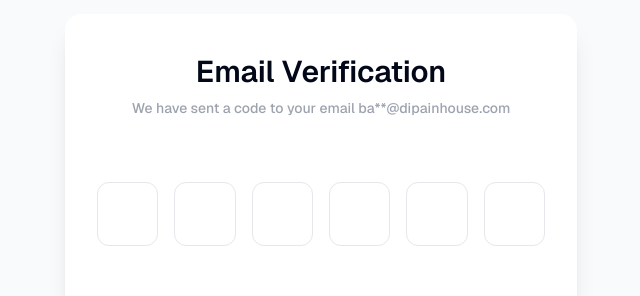
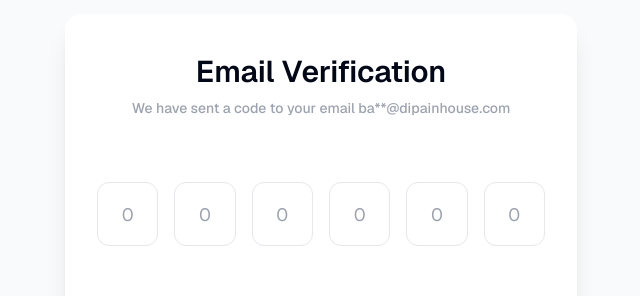
Before and after one commit to KennyMwendwaX/nextauth-authentication, a Next.js app: page /verify-email in a window 1280 px wide. Shown: the part 170-466 px from the top of the page, without its empty margins (319-959 px from the left). Built offline with nearby package versions, Linux system fonts and the light colour scheme; no server answers.

Commit message:
Integrated react-hook-form to verify code form

```diff
--- a/app/verify-email/page.tsx
+++ b/app/verify-email/page.tsx
@@ -1,24 +1,32 @@
 "use client";
 
-import React, { useState, useRef, ChangeEvent } from "react";
+import React from "react";
+import { useForm, Controller } from "react-hook-form";
+
+type FormData = {
+  code0: string;
+  code1: string;
+  code2: string;
+  code3: string;
+  code4: string;
+  code5: string;
+};
+
+const fieldNames = [
+  "code0",
+  "code1",
+  "code2",
+  "code3",
+  "code4",
+  "code5",
+] as const;
 
 export default function VerifyEmail() {
-  const [codes, setCodes] = useState(["", "", "", "", "", ""]);
-  const inputRefs = useRef<Array<HTMLInputElement | null>>(Array(6).fill(null));
+  const { control, handleSubmit } = useForm<FormData>();
 
-  const handleChange = (index: number, value: string) => {
-    const newCodes = [...codes];
-    newCodes[index] = value;
-
-    setCodes(newCodes);
-
-    if (
-      value !== "" &&
-      index < codes.length - 1 &&
-      inputRefs.current[index + 1]
-    ) {
-      inputRefs.current[index + 1]?.focus();
-    }
+  const onSubmit = (data: FormData) => {
+    const concatenatedCode = Object.values(data).join("");
+    console.log(concatenatedCode);
   };
 
   return (
@@ -37,20 +45,24 @@ export default function VerifyEmail() {
               </div>
 
               <div>
-                <form>
+                <form onSubmit={handleSubmit(onSubmit)}>
                   <div className="flex flex-col space-y-16">
                     <div className="flex flex-row items-center justify-between mx-auto w-full max-w-md space-x-4">
-                      {codes.map((code, index) => (
+                      {fieldNames.map((fieldName, index) => (
                         <div key={index} className="w-16 h-16">
-                          <input
-                            ref={(el) => (inputRefs.current[index] = el)}
-                            className="w-full h-full flex flex-col items-center justify-center text-center px-5 outline-none rounded-xl border border-gray-200 text-lg bg-white focus:bg-gray-50 focus:ring-1 ring-blue-700"
-                            type="text"
-                            value={code}
-                            maxLength={1}
-                            onChange={(e: ChangeEvent<HTMLInputElement>) =>
-                              handleChange(index, e.target.value)
-                            }
+                          <Controller
+                            control={control}
+                            name={fieldName}
+                            render={({ field }) => (
+                              <input
+                                {...field}
+                                className="w-full h-full flex flex-col items-center justify-center text-center px-5 outline-none rounded-xl border border-gray-200 text-lg bg-white focus:bg-gray-50 focus:ring-1 ring-blue-700"
+                                type="text"
+                                maxLength={1}
+                                placeholder="0"
+                                // Additional input props as needed
+                              />
+                            )}
                           />
                         </div>
                       ))}
```
